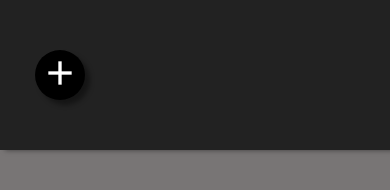
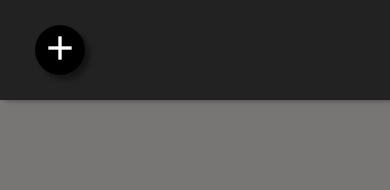
Before and after one commit to Adarsh-Developer/Make-notes, a plain HTML site: page index.html in a window 390 px wide. Drawn offline with nearby package versions, Linux system fonts and the light colour scheme.

Commit message:
responsive

```diff
--- a/style.css
+++ b/style.css
@@ -212,7 +212,7 @@ body {
 @media (max-width: 950px) {
   .left{
     width: 100%;
-    height: 150px;
+    height: 100px;
     z-index: 99;
   }
   .add__note-container{
@@ -238,7 +238,7 @@ body {
     flex-direction: row;
   }
   .note__container{
-    padding: 200px 30px 70px 30px;
+    padding: 135px 30px 70px 30px;
   }
   .added__notes{
     width: 100%;
```
